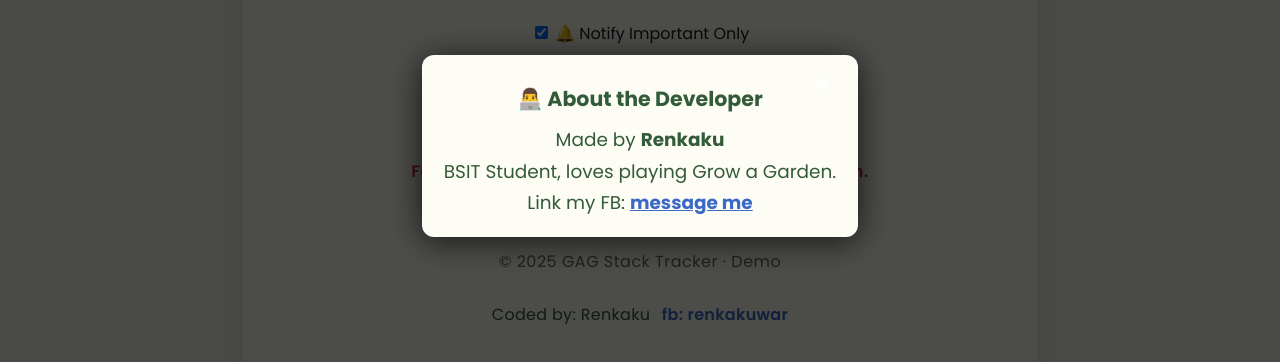
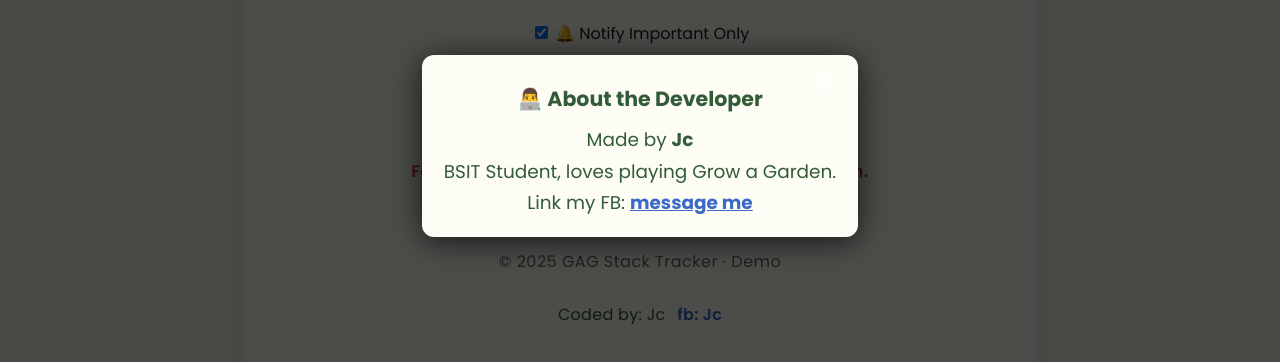
Before and after one commit to cee-tv/Detect, a plain HTML site: page index2.html in a window 1280 px wide. Both pictures are taken after a click on the link "About Dev". Shown: the part 254-616 px from the top of the page. Drawn offline with Linux system fonts and the light colour scheme; no server answers.

Commit message:
Update index2.html

```diff
--- a/index2.html
+++ b/index2.html
@@ -67,9 +67,9 @@
     <div class="sections" id="sections"></div>
     <div class="footer">&copy; 2025 GAG Stack Tracker &middot; Demo</div>
     <div class="coded-by">
-      Coded by: Renkaku
+      Coded by: Jc
       <a href="https://www.facebook.com/renkakuwar" target="_blank" rel="noopener noreferrer">
-        fb: renkakuwar
+        fb: Jc
       </a>
     </div>
   </div>
@@ -95,11 +95,11 @@
         👨‍💻 About the Developer
       </div>
       <div style="font-size:1.08em;line-height:1.7;">
-        Made by <b>Renkaku</b><br>
+        Made by <b>Jc</b><br>
         <span>BSIT Student, loves playing Grow a Garden.</span><br>
         <span>
           Link my FB:
-          <a href="https://www.facebook.com/renkakuwar" target="_blank" rel="noopener noreferrer" style="color:var(--accent2);font-weight:bold;text-decoration:underline;">
+          <a href="https://www.facebook.com/#" target="_blank" rel="noopener noreferrer" style="color:var(--accent2);font-weight:bold;text-decoration:underline;">
             message me
           </a>
         </span>
```
